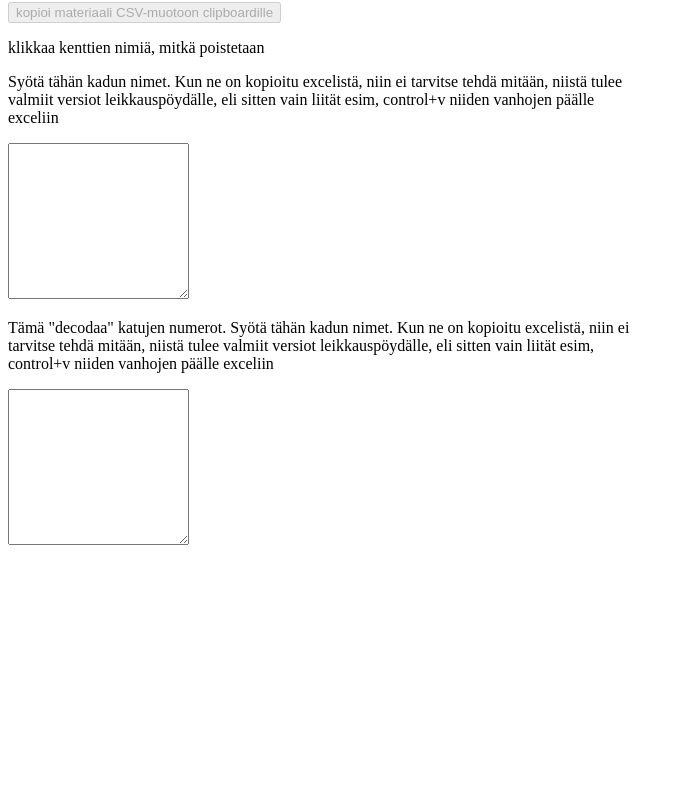
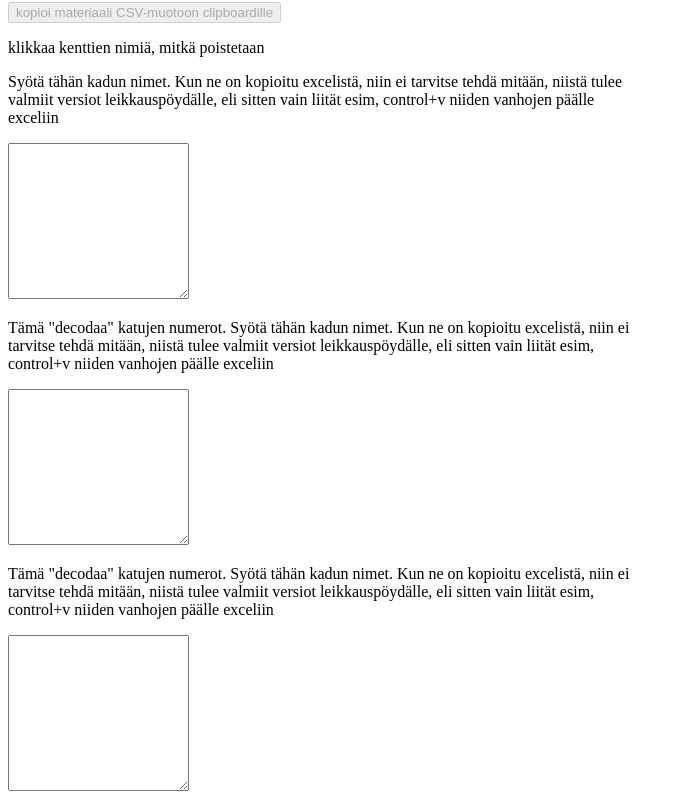
Before and after one commit to dpera005xamk/Thecleaner, a React (Create React App) app: page / in a window 1280 px wide. Shown: the part 215-1018 px from the top of the page, without its empty margins (0-683 px from the left). Before the commit the page ends 800 px from the top, so only its background shows below. Built offline with nearby package versions, Linux system fonts and the light colour scheme.

Commit message:
valmis varmaan..

```diff
--- a/src/App.js
+++ b/src/App.js
@@ -2,7 +2,7 @@ import { useState, useEffect } from 'react';
 import Inputs from './components/Inputs';
 import Fields from './components/Fields';
 import Element from './components/Element';
-import { decodeNumbers, sanitateStreetsOfStreetData } from './functions/functions'
+import { decodeNumbers, sanitateStreetsOfStreetData, receiveJustDecoded } from './functions/functions'
 
 function App() {
   const [rawData, setRawData] = useState('');
@@ -161,6 +161,19 @@ function App() {
 
   }
 
+  // this is for that function that returns only decoded stings
+  const receiveStreetsForGetNumbers = (e) => {
+    e.preventDefault();
+    const inputs = e.target.value;
+    setStreetdata(e.target.value)
+    const splitted = inputs.split(/\r?\n/);
+
+    const getSanitated = receiveJustDecoded(splitted);
+    navigator.clipboard.writeText(getSanitated);
+    setSanitatedStreets(getSanitated)
+
+  }
+
   // receiveInputs inputted data
   const receiveInput = (e) => {
     e.preventDefault();
@@ -302,6 +315,17 @@ function App() {
             </button>
           */}
           {sanitatedStreets}
+
+          {/* this is that returns only those coded numbers */}
+          <Inputs
+            mode= "codedNumbers"
+            receiveStreets= {receiveStreetsForGetNumbers}
+          />
+          {/* button is not needed, as this comes onChange
+          <button onClick= {sanitateStreetsOfStreetData}>
+              tämän kentän osoitteet muotoon "kadunnimi"
+            </button>
+          */}
         </div>
 
 
--- /dev/null
+++ b/src/components/CodedStreets.js
@@ -0,0 +1,24 @@
+import { React } from 'react';
+
+function Streets( {receiveInput} ) {
+
+  return(
+    <div>
+
+      <p>
+        Tämä "decodaa" katujen numerot. ja palauttaa vain ne
+      </p>
+
+      <textarea id= "jsonInput"
+                onChange={receiveInput}
+                rows= "10"
+                columns= "50">
+      </textarea>
+
+
+     </div>
+  );
+
+};
+
+export default Streets;
--- a/src/components/Inputs.js
+++ b/src/components/Inputs.js
@@ -3,6 +3,7 @@ import Texts from './Texts';
 import Radios from './Radios';
 import Streets from './Streets';
 import DecodedStreets from './DecodedStreets';
+import CodedStreets from './CodedStreets';
 
 function Inputs( {receiveInput, mode, format, setFormat, receiveStreets} ) {
 
@@ -58,6 +59,19 @@ function Inputs( {receiveInput, mode, format, setFormat, receiveStreets} ) {
     );
   }
 
+  /* this is returns only coded characters of street numbers */
+  else if (mode === 'codedNumbers') {
+    return(
+      <div>
+
+        <DecodedStreets
+          receiveInput= {receiveStreets}
+          format= {format}
+        />
+
+       </div>
+    );
+  }
 
   else {
 
--- a/src/functions/functions.js
+++ b/src/functions/functions.js
@@ -1,6 +1,6 @@
 export const decodeNumbers = (values) => {
-    const fixed = values.map( (entry, i) => {
-    const alphabet = [...'aklsdfjödsfjölajsdfkjfjajskldfjaslöjklasödfjöadsfjödsafkjkasdöjöadfksjöasfkjajksdföjakfdabcdefghijklmnopqrstuvwxyzabcdefghijklmnopqrabcdefghijklmnopqersty'];
+  const fixed = values.map( (entry, i) => {
+    const alphabet = [...'a1b2c3d4e5f6g7h8i9jklmnopqrstuwxyzabcdefghijklmnopqrstuvw4z567y8z9'];
     let decodedStreetNumber = 'placeholder';
     const numberLocations = [];
     const actualNumbers = []
@@ -12,7 +12,6 @@ export const decodeNumbers = (values) => {
         numberLocations.push(i)
         actualNumbers.push(entry[i]);
       }
-
     }
 
     // determine length of the street name
@@ -58,59 +57,6 @@ export const decodeNumbers = (values) => {
     //console.log('nL and aN ', numberLocations, actualNumbers);
     let sanitated = entry.slice(0, streetNameLength);
     //console.log('sliced: ', sanitated);
-/*
-    // all numbers,
-    // Kaanaankatu 1c D 166
-    console.log('original: ', entry);
-    let sanitated = entry.replace(/[0-9]/g, '');
-    console.log('after first ', sanitated);
-    // Kaanaankatu c D
-    // any single digit left there
-    //sanitated = sanitated.replace(/\s./g, '');
-    // if not "tie", take out possible three left overs
-    // spaces from end
-    sanitated = sanitated.replace(/\s+$/g, '');
-    console.log('tie check: ', '-1', sanitated[sanitated.length-1], '-2', sanitated[sanitated.length-2], '-3',sanitated[sanitated.length-3]);
-    if (sanitated[sanitated.length-1] !== 'e' &&
-        sanitated[sanitated.length-2] !== 'i' &&
-        sanitated[sanitated.length-3] !== 't' ||
-        sanitated[sanitated.length-1] !== 'e' &&
-        sanitated[sanitated.length-2] !== 'i' &&
-        sanitated[sanitated.length-3] !== 't') {
-        sanitated = sanitated.replace(/\s...\s/g, '');
-          console.log('after 2.1/3 ', sanitated);
-    }
-
-    if (sanitated[sanitated.length-2] == ' ') {
-      sanitated = sanitated.replace(/.$/, '');
-    }
-    sanitated = sanitated.replace(/\s..\s/g, '');
-    console.log('after 2.2/3 ', sanitated);
-    //sanitated = sanitated.replace(/\s./g, '');
-    if (sanitated[sanitated.length-2] == ' ') {
-      sanitated = sanitated.replace(/.$/, '');
-    }
-    sanitated = sanitated.replace(/\s.\s/g, '');
-    console.log('after second ', sanitated);
-    // KaanaankatuD
-    // if last digits is leftower digit from sanitated door
-    // as might still be after last replace from xYx cases
-    if (sanitated[sanitated.length-2] == ' ') {
-      sanitated = sanitated.replace(/.$/, '');
-    }
-    //console.log('after third ', sanitated);
-    // KaanaankatuD
-    // empty spaces from end
-    sanitated = sanitated.replace(/\s+$/g, '');
-    console.log('after fourth ', sanitated);
-
-    // if has double space, lets deal that
-    if (sanitated.includes('  ')) {
-      console.log('double space dealer');
-      sanitated = sanitated.replace(/\s\s(.*)/g, '');
-    }
-
-*/
     //console.log('i: ', includes);
     // KaanaankatuD
     // add decoded piece
@@ -118,14 +64,6 @@ export const decodeNumbers = (values) => {
       sanitated = `${sanitated} (${decodedStreetNumber})`
       //console.log('after fifth ', sanitated);
     }
-    // KaanaankatuD (ja)
-    // add enter
-    //sanitated += '\n'
-    /*
-Ongelmia:
-Töölöntullinkatu -K
-Ida Aalberginb
-    */
 
     return sanitated;
   });
@@ -135,8 +73,24 @@ Ida Aalberginb
 
 export const sanitateStreetsOfStreetData = (values) => {
 
-    const fixed = values.map( (entry, i) => {
+  const fixed = values.map( (entry, i) => {
+    const numberLocations = [];
+    let streetNameLength = 0;
 
+    // check where are the numbers
+    for (let i = 0; i < entry.length; i++) {
+      if (/^\d+$/.test(entry[i])) {
+        numberLocations.push(i)
+      }
+    }
+
+    // determine length of the street name
+    streetNameLength = numberLocations[0];
+
+    // cut all after the street name
+    let sanitated = entry.slice(0, streetNameLength);
+
+/*
     // all numbers,
     let sanitated = entry.replace(/[0-9]/g, '');
 
@@ -154,6 +108,79 @@ export const sanitateStreetsOfStreetData = (values) => {
 
     // add enter
     //sanitated += '\n'
+*/
+    return sanitated;
+  });
+
+  return fixed.join('\n');
+}
+
+export const receiveJustDecoded = (values) => {
+  const fixed = values.map( (entry, i) => {
+    const alphabet = [...'a1b2c3d4e5f6g7h8i9jklmnopqrstuwxyzabcdefghijklmnopqrstuvw4z567y8z9'];
+    let decodedStreetNumber = 'placeholder';
+    const numberLocations = [];
+    const actualNumbers = []
+    let streetNameLength = 0;
+
+    // check where are the numbers
+    for (let i = 0; i < entry.length; i++) {
+      if (/^\d+$/.test(entry[i])) {
+        numberLocations.push(i)
+        actualNumbers.push(entry[i]);
+      }
+    }
+
+    // determine length of the street name
+    streetNameLength = numberLocations[0];
+    //console.log('s l: ', streetNameLength);
+    // check maybe if next to that is number too
+    if (numberLocations.length === 1) {
+      decodedStreetNumber = alphabet[streetNameLength] + alphabet[actualNumbers[0]]
+      //console.log('l 1. giving: ', decodedStreetNumber);
+    } else {
+      // remove numbers that are door numbers
+      if (numberLocations.length === 2) {
+        if ((numberLocations[1] - numberLocations[0]) > 1) {
+          numberLocations.pop();
+          actualNumbers.pop();
+          decodedStreetNumber = alphabet[streetNameLength] + alphabet[actualNumbers[0]]
+          //console.log('l2, giving: ', alphabet[streetNameLength], alphabet[actualNumbers[0]], 'act: ', actualNumbers);
+        } else {
+          decodedStreetNumber = alphabet[streetNameLength] + alphabet[actualNumbers[0]] + alphabet[actualNumbers[1]]
+          //console.log('l2 else, giving: ', decodedStreetNumber);
+        }
+      }
+      // in case of more than two numbers
+      if (numberLocations.length > 2) {
+        // check that there are no apartment numbers
+        while ((numberLocations[numberLocations.length-1] - numberLocations[0]) > numberLocations.length-1) {
+          // pop if there are
+          numberLocations.pop();
+          actualNumbers.pop();
+        }
+        // add decoded
+        decodedStreetNumber = alphabet[streetNameLength];
+        //console.log('g1 ', alphabet[streetNameLength], 'act: ', actualNumbers);
+        actualNumbers.forEach((item, i) => {
+          decodedStreetNumber += alphabet[item]
+          //console.log('g2 ', alphabet[item]);
+        });
+        //console.log('l longer, giving: ', decodedStreetNumber);
+      }
+    }
+
+    //console.log('decoded street number: ', decodedStreetNumber);
+    //console.log('nL and aN ', numberLocations, actualNumbers);
+    let sanitated = entry.slice(0, streetNameLength);
+    //console.log('sliced: ', sanitated);
+    //console.log('i: ', includes);
+    // KaanaankatuD
+    // add decoded piece
+    if (decodedStreetNumber != 'placeholder') {
+      sanitated = decodedStreetNumber;
+      //console.log('after fifth ', sanitated);
+    }
 
     return sanitated;
   });
```
